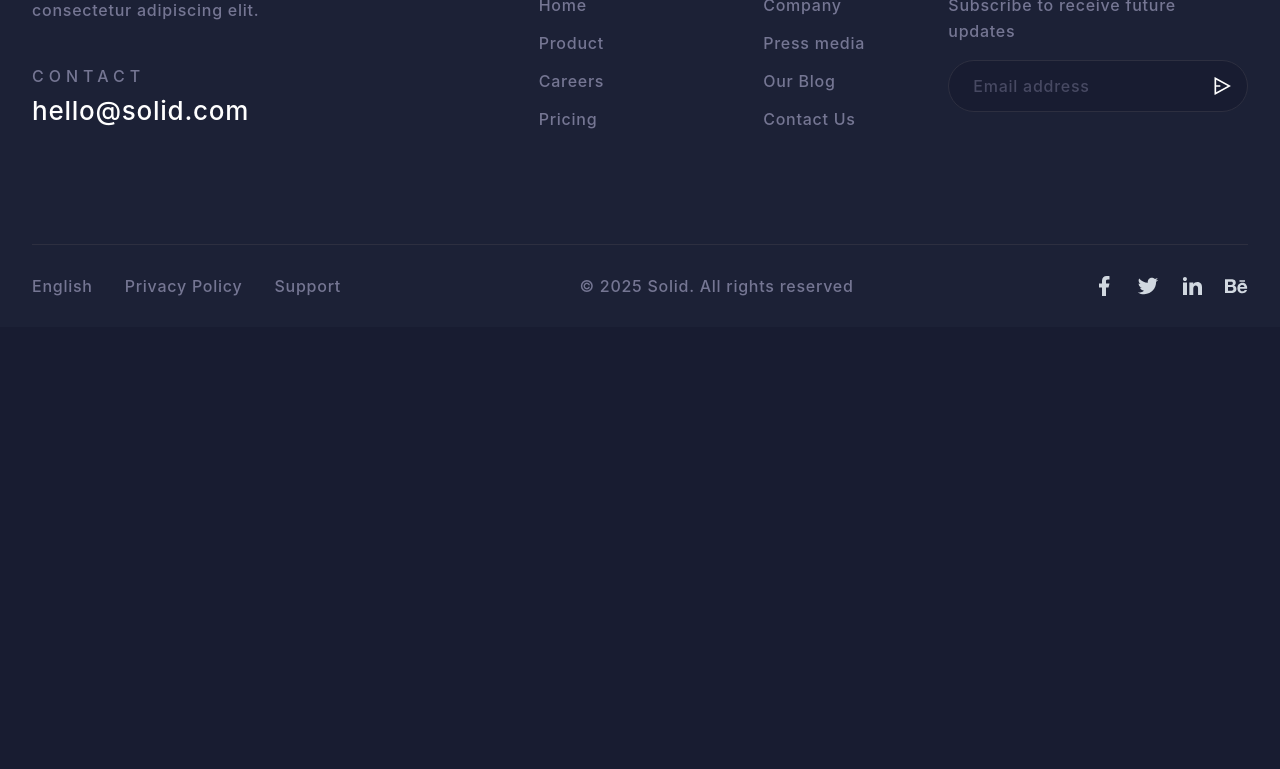
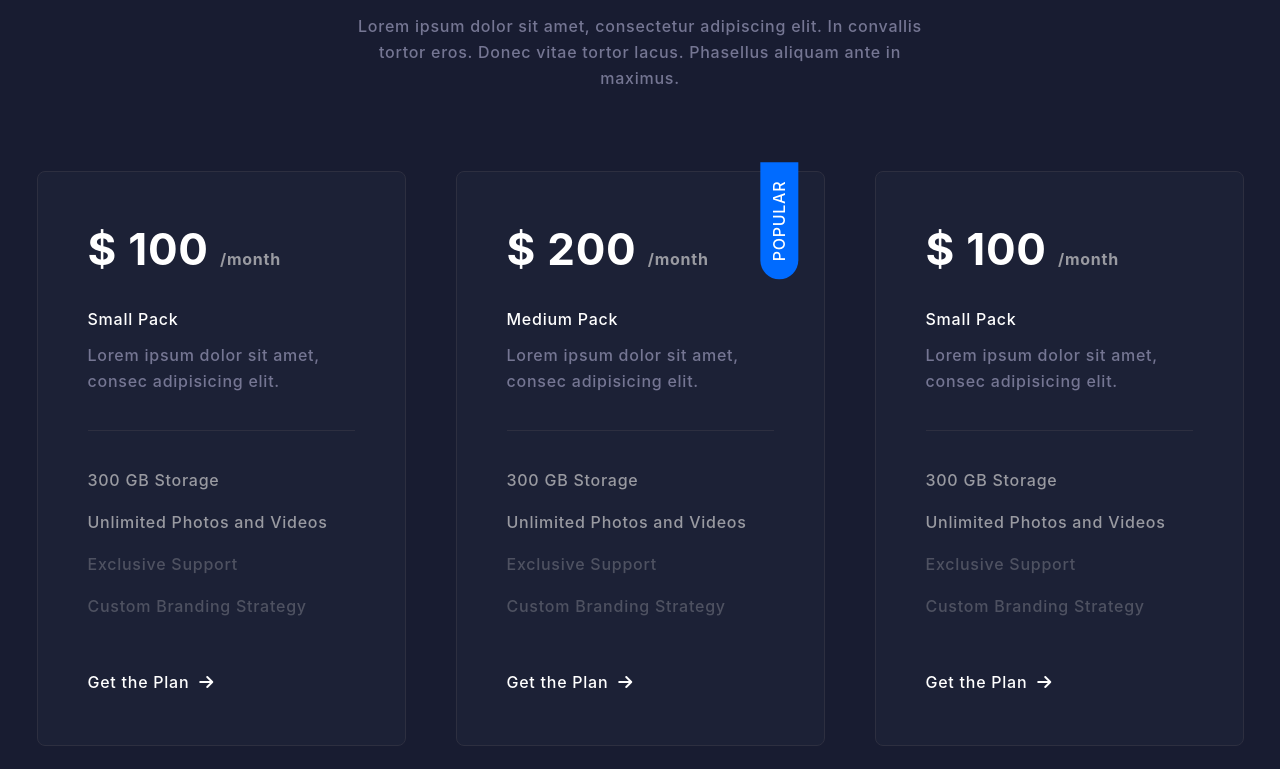
Before and after one commit to duonge12/solid-duonge12, a website: page src/index.html in a window 1280 px wide. Shown: the part 6747-7516 px from the top of the page. Before the commit the page ends 7074 px from the top, so only its background shows below. Drawn offline with nearby package versions, Linux system fonts and the light colour scheme.

Commit message:
pricing plan

```diff
--- /dev/null
+++ b/src/components/pricing.html
@@ -0,0 +1,150 @@
+<section class="overflow-hidden pb-20 pt-15 lg:pb-25 xl:pb-30">
+	<div class="container px-4 md:px-8 xl:px-0">
+		<div class="animate_top mx-auto text-center">
+			<div class="mx-auto text-center">
+				<div
+					class="mb-4 inline-block rounded-full bg-zumthor px-4.5 py-1.5 dark:border dark:border-strokedark dark:bg-blacksection"
+				>
+					<span class="text-black dark:text-white meta-title">
+						PRICING PLANS
+					</span>
+				</div>
+				<h2
+					class="mx-auto mb-4 text-black dark:text-white md:w-4/5 xl:w-1/2 title"
+				>
+					Simple Pricing
+				</h2>
+				<p class="mx-auto md:w-4/5 lg:w-3/5 xl:w-[46%]">
+					Lorem ipsum dolor sit amet, consectetur adipiscing elit. In convallis
+					tortor eros. Donec vitae tortor lacus. Phasellus aliquam ante in
+					maximus.
+				</p>
+			</div>
+		</div>
+	</div>
+	<div
+		class="relative mx-auto mt-15 max-w-[1207px] px-4 md:px-8 xl:mt-20 xl:px-0"
+	>
+		<div class="absolute -bottom-15 -z-1 h-full w-full">
+			<img
+				alt="Dotted"
+				loading="lazy"
+				decoding="async"
+				data-nimg="fill"
+				class="dark:hidden"
+				src="../images/shape/shape-dotted-light.svg"
+			/>
+		</div>
+		<div
+			class="flex flex-wrap justify-center gap-7.5 lg:flex-nowrap xl:gap-12.5"
+		>
+			<div
+				class="relative rounded-lg border border-stroke bg-white p-7.5 shadow-2xl border-strokedark dark:bg-blacksection dark:shadow-none md:w-[45%] lg:w-1/3 xl:p-12.5"
+			>
+				<h3 class="mb-7.5 text-black dark:text-white pricing">
+					$ 100
+					<span class="month text-waterloo dark:text-manatee">/month</span>
+				</h3>
+				<h4 class="mb-2.5 text-para2 font-medium text-black dark:text-white">
+					Small Pack
+				</h4>
+				<p>Lorem ipsum dolor sit amet, consec adipisicing elit.</p>
+				<div class="mt-9 border-t border-stroke pb-12.5 pt-9 border-strokedark">
+					<ul>
+						<li class="mb-4 text-black last:mb-0 dark:text-manatee">
+							300 GB Storage
+						</li>
+						<li class="mb-4 text-black last:mb-0 dark:text-manatee">
+							Unlimited Photos and Videos
+						</li>
+						<li class="mb-4 text-black opacity-40 last:mb-0 dark:text-manatee">
+							Exclusive Support
+						</li>
+						<li class="mb-4 text-black opacity-40 last:mb-0 dark:text-manatee">
+							Custom Branding Strategy
+						</li>
+					</ul>
+				</div>
+				<button
+					class="group/btn inline-flex items-center gap-2.5 font-medium text-primary transition-all duration-300 dark:text-white dark:hover:text-primary"
+				>
+					<span class="duration-300 group-hover/btn:pr-2">Get the Plan</span>
+					<i class="fa fa-arrow-right"></i>
+				</button>
+			</div>
+			<div
+				class="group relative rounded-lg border border-stroke bg-white p-7.5 shadow-2xl border-strokedark dark:bg-blacksection dark:shadow-none md:w-[45%] lg:w-1/3 xl:p-12.5"
+			>
+				<div
+					class="absolute -right-3.5 top-7.5 -rotate-90 rounded-bl-full rounded-tl-full bg-primary px-4.5 py-1.5 text-metatitle font-medium uppercase text-white"
+				>
+					popular
+				</div>
+				<h3 class="mb-7.5 text-black dark:text-white pricing">
+					$ 200
+					<span class="month text-waterloo dark:text-manatee">/month</span>
+				</h3>
+				<h4 class="mb-2.5 text-para2 font-medium text-black dark:text-white">
+					Medium Pack
+				</h4>
+				<p>Lorem ipsum dolor sit amet, consec adipisicing elit.</p>
+				<div class="mt-9 border-t border-stroke pb-12.5 pt-9 border-strokedark">
+					<ul>
+						<li class="mb-4 text-black last:mb-0 dark:text-manatee">
+							300 GB Storage
+						</li>
+						<li class="mb-4 text-black last:mb-0 dark:text-manatee">
+							Unlimited Photos and Videos
+						</li>
+						<li class="mb-4 text-black opacity-40 last:mb-0 dark:text-manatee">
+							Exclusive Support
+						</li>
+						<li class="mb-4 text-black opacity-40 last:mb-0 dark:text-manatee">
+							Custom Branding Strategy
+						</li>
+					</ul>
+				</div>
+				<button
+					class="group/btn inline-flex items-center gap-2.5 font-medium text-primary transition-all duration-300 dark:text-white dark:hover:text-primary"
+				>
+					<span class="duration-300 group-hover/btn:pr-2">Get the Plan</span>
+					<i class="fa fa-arrow-right"></i>
+				</button>
+			</div>
+			<div
+				class="relative rounded-lg border border-stroke bg-white p-7.5 shadow-2xl border-strokedark dark:bg-blacksection dark:shadow-none md:w-[45%] lg:w-1/3 xl:p-12.5"
+			>
+				<h3 class="mb-7.5 text-black dark:text-white pricing">
+					$ 100
+					<span class="month text-waterloo dark:text-manatee">/month</span>
+				</h3>
+				<h4 class="mb-2.5 text-para2 font-medium text-black dark:text-white">
+					Small Pack
+				</h4>
+				<p>Lorem ipsum dolor sit amet, consec adipisicing elit.</p>
+				<div class="mt-9 border-t border-stroke pb-12.5 pt-9 border-strokedark">
+					<ul>
+						<li class="mb-4 text-black last:mb-0 dark:text-manatee">
+							300 GB Storage
+						</li>
+						<li class="mb-4 text-black last:mb-0 dark:text-manatee">
+							Unlimited Photos and Videos
+						</li>
+						<li class="mb-4 text-black opacity-40 last:mb-0 dark:text-manatee">
+							Exclusive Support
+						</li>
+						<li class="mb-4 text-black opacity-40 last:mb-0 dark:text-manatee">
+							Custom Branding Strategy
+						</li>
+					</ul>
+				</div>
+				<button
+					class="group/btn inline-flex items-center gap-2.5 font-medium text-primary transition-all duration-300 dark:text-white dark:hover:text-primary"
+				>
+					<span class="duration-300 group-hover/btn:pr-2">Get the Plan</span>
+					<i class="fa fa-arrow-right"></i>
+				</button>
+			</div>
+		</div>
+	</div>
+</section>
--- a/src/css/input.css
+++ b/src/css/input.css
@@ -16,6 +16,8 @@
 	--color-zumthor: #edf5ff;
 	--color-hoverdark: #252a42;
 	--color-meta: #20c5a8;
+	--color-manatee: #999aa1;
+	--color-waterloo: #757693;
 
 	--tw-border-opacity: 1;
 
@@ -264,6 +266,16 @@ body {
 	transform: translateX(0%);
 	transition: all 1s ease-in-out;
 }
+.pricing {
+	font-size: 1.875rem;
+	line-height: 2.25rem;
+	font-weight: 700;
+}
+.month {
+	font-size: 1rem;
+	line-height: 1.625rem;
+	font-weight: 700;
+}
 @media screen and (min-width: 768px) {
 	.tab-container .tab-menu-item {
 		width: auto;
@@ -342,4 +354,8 @@ body {
 		font-size: 1.375rem;
 		line-height: 2.19rem;
 	}
+	.pricing {
+		font-size: 2.75rem;
+		line-height: 3.4rem;
+	}
 }
--- a/src/index.html
+++ b/src/index.html
@@ -55,6 +55,7 @@
 						"components/testimonial.html",
 						"js/testimonial.js",
 					),
+				() => handleLoadComponent("components/pricing.html"),
 				() => handleLoadComponent("components/footer.html"),
 			]);
 		</script>
```
Also changed, not shown: src/components/testimonial.html (+2 -8 lines), src/css/index.css.
